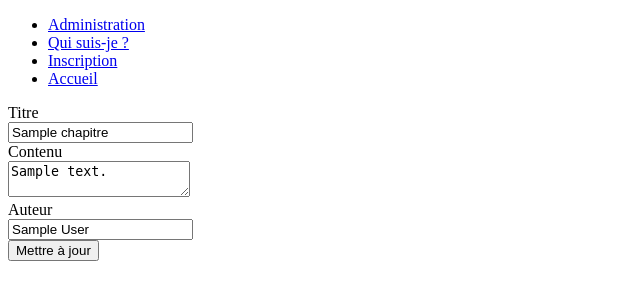
After one commit to HugoDeltour/Projet4-OC, a PHP site: template templates/modif_chapitre.php in a window 1280 px wide. The commit adds this page. Shown: the top 300 px of the page, without its empty margins (0-640 px from the left). Run offline with PHP 8.4, Linux system fonts and the light colour scheme; the template is opened without the code that fills it: most values are stand-ins (such as "Sample title", 1, 10 or a date in 2020).

Commit message:
Ajout de la modification d'un article

```diff
--- a/config/router.php
+++ b/config/router.php
@@ -36,7 +36,7 @@ class router{
           $this->backController->ajoutChapitre($this->request->getPost());
         }
         elseif ($route==='modifChapitre') {
-          $this->backController->modifChapitre($this->request->getPost());
+          $this->backController->modifChapitre($this->request->getPost(),$this->request->getGet()->get('chapID'));
         }
         elseif ($route==='auteur') {
           $this->frontController->auteur();
--- a/templates/affichageAccueil.php
+++ b/templates/affichageAccueil.php
@@ -3,6 +3,7 @@
   require('menu.php');
 ?>
 <?= $this->session->display('ajout_chapitre')?>
+<?= $this->session->display('modif_chapitre')?>
 <div id="list-chap">
     <h1>Chapitre</h1>
     <?php
--- a/templates/chapitreSeul.php
+++ b/templates/chapitreSeul.php
@@ -26,6 +26,9 @@ require('menu.php');
     ?>
 </div>
 </br>
+<div class="administration">
+  <a href="../public/index.php?route=modifChapitre&chapID=<?=$req->getId();?>">Modification du chapitre</a>
+</div>
 <div id="commentaire">
   <?php
           foreach($comments as $comment)
--- /dev/null
+++ b/templates/modif_chapitre.php
@@ -0,0 +1,14 @@
+<?php
+  $this->title = "Modification du chapitre";
+  require('menu.php');
+?>
+<div>
+  <form method="post" action="../public/index.php?route=modifChapitre&chapID=<?=htmlspecialchars($chapitre->getId());?>">
+    <label for="title">Titre</label></br>
+    <input type="text" id="title" name="title" value="<?=htmlspecialchars($chapitre->getTitle())?>"></br>
+    <label for="content">Contenu</label></br>
+    <textarea id="content" name="content"><?= htmlspecialchars($chapitre->getText()); ?></textarea><br>
+    <label for="author">Auteur</label><br>
+    <input type="text" id="author" name="author" value="<?= htmlspecialchars($chapitre->getAuthor()); ?>"><br>
+    <input type="submit" value="Mettre à jour" id="submit" name="submit">
+  </form>
```
Also changed, not shown: src/DAO/chapitreDAO.php (+10 -0 lines), src/controller/backController.php (+12 -0 lines).
